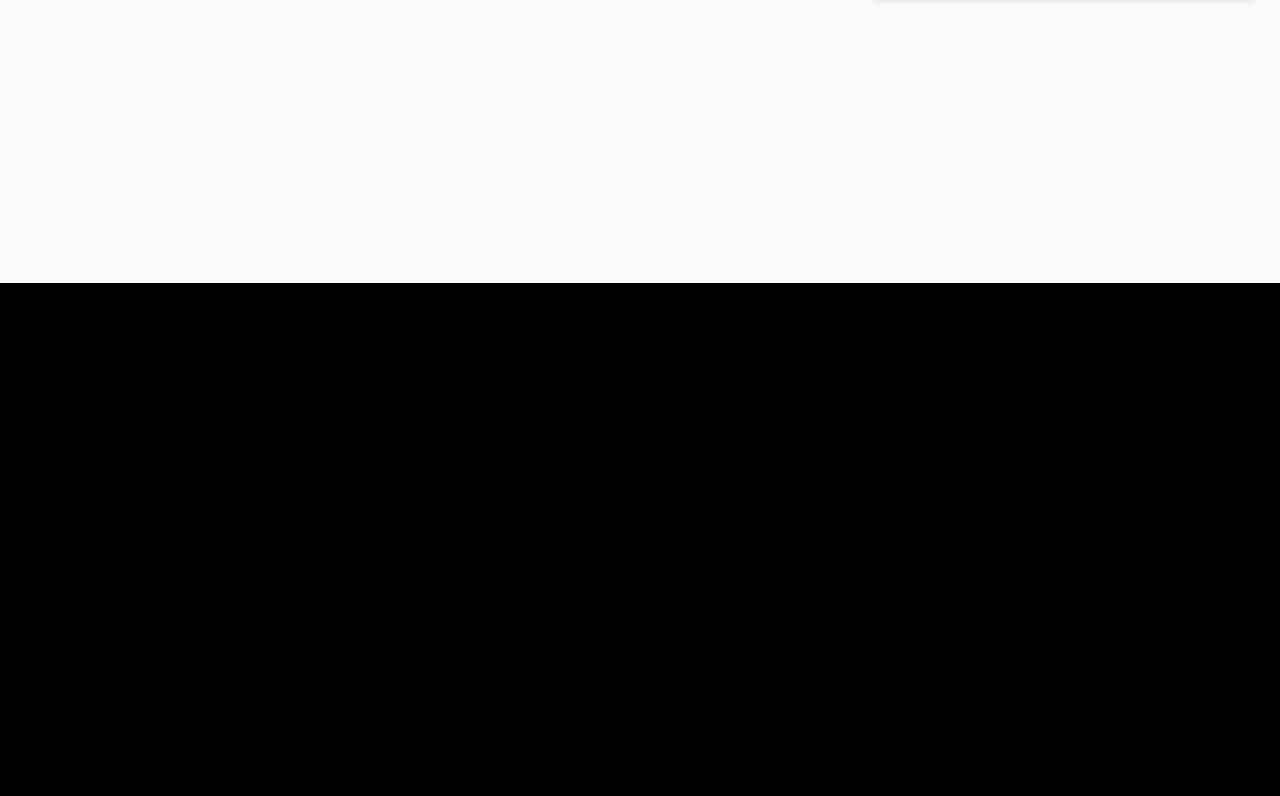
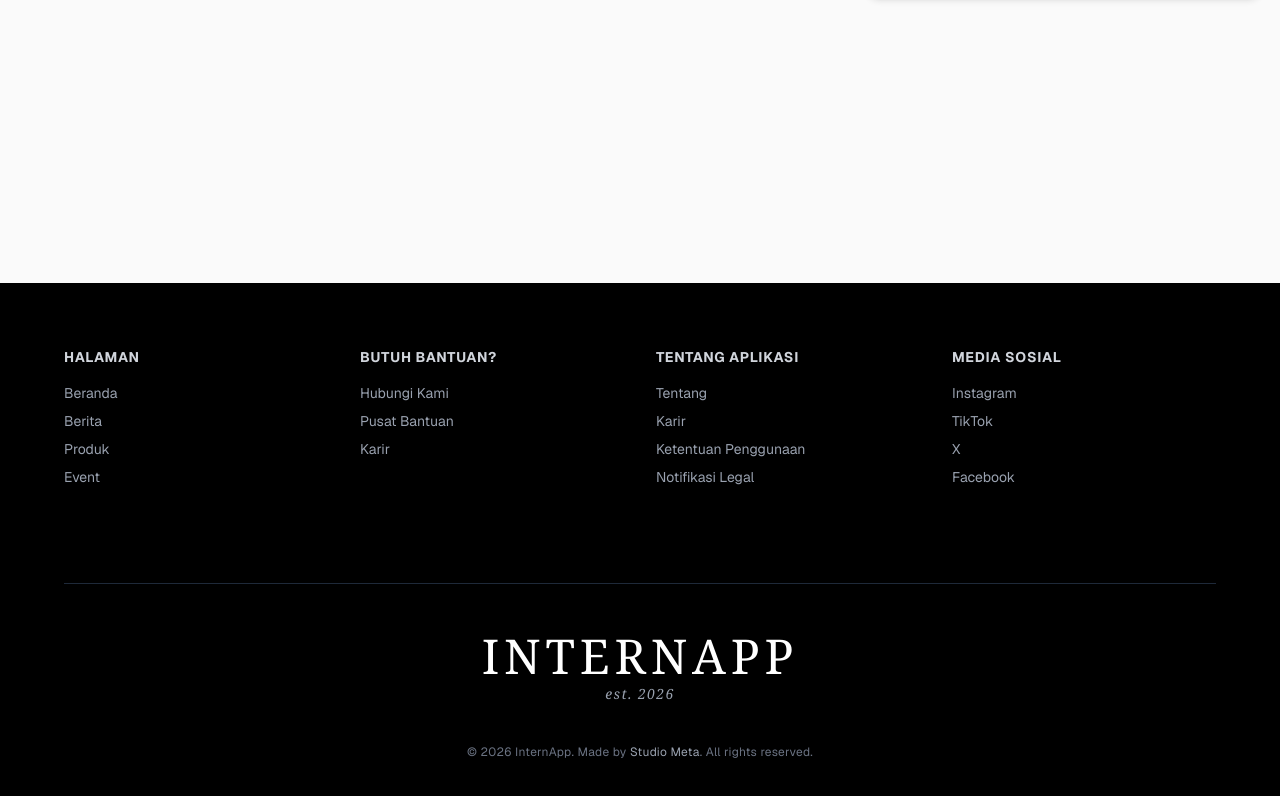
Before and after one commit to 1ducky/internApp, a Next.js app: page / in a window 1280 px wide. Shown: the part 580-1376 px from the top of the page. Before the commit the page ends 863 px from the top, so only its background shows below. Built offline with nearby package versions, Linux system fonts and the light colour scheme; no server answers; the database is empty.

Commit message:
optimize clerk hydration

```diff
--- a/app/dashboard/post/csr.tsx
+++ b/app/dashboard/post/csr.tsx
@@ -113,6 +113,7 @@
                     </>
                 } />
             ))}
+            <div className="w-full flex items-center justify-center my-10">
                 {hasNextPage || isLoading ? (
                     <div ref={observerRef} className="py-4 flex items-center justify-center">
                         {isFetchingNextPage && <p className="text-sm text-zinc-500">Memuat...</p>}
@@ -125,6 +126,7 @@
                 {activeImage && (
                     <FeedHighLight onCloseAction={setActiveImage} src={activeImage} />
                 )}
+            </div>
         </>
     )
 }
--- a/app/layout.tsx
+++ b/app/layout.tsx
@@ -5,6 +5,7 @@
 import QueryProvider from "@/provider/query-provider";
 import { ConfirmProvider } from "@/provider/comfirm-provider";
 import Navbar from "@/component/global/navbar";
+import FooterComponent from "@/component/global/footer";
 
 const geistSans = Geist({
   variable: "--font-geist-sans",
@@ -17,8 +18,30 @@
 });
 
 export const metadata: Metadata = {
-  title: "Create Next App",
-  description: "Generated by create next app",
+  title: "InternApp",
+  description: "Aplikasi magang terbaik untuk menemukan dan melamar pekerjaan.",
+  openGraph: {
+    title: "InternApp",
+    description: "Aplikasi magang terbaik untuk menemukan dan melamar pekerjaan.",
+    url: "https://intern-app-silk.vercel.app/",
+    siteName: "InternApp",
+    images: [
+      {
+        url: "/thumbnail.png",
+        width: 1200,
+        height: 630,
+        alt: "Thumbnail InternApp",
+      },
+    ],
+    locale: "id_ID",
+    type: "website",
+  },
+  twitter: {
+    card: "summary_large_image",
+    title: "InternApp",
+    description: "Aplikasi magang terbaik untuk menemukan dan melamar pekerjaan.",
+    images: ["/thumbnail.png"], // TODO: Ganti dengan path gambar thumbnail yang sama
+  },
 };
 
 export default function RootLayout({
@@ -37,6 +60,7 @@
             <QueryProvider>
               <Navbar />
               {children}
+              <FooterComponent />
             </QueryProvider>
           </ConfirmProvider>
         </ClerkProvider>
--- a/component/feed/feed.carousel.tsx
+++ b/component/feed/feed.carousel.tsx
@@ -31,7 +31,7 @@
           alt={`Slide ${activeAssetIndex + 1}`}
           fill
           sizes='1280px, 720px'
-          priority
+          fetchPriority='auto'
           className="w-full h-full object-cover transition-transform duration-500 hover:scale-[1.02]"
           onClick={() => onZoom && onZoom(assets[activeAssetIndex].fileUrl)}
         />
--- a/component/feed/feed.client.tsx
+++ b/component/feed/feed.client.tsx
@@ -5,6 +5,7 @@
 import FeedPost from "./feed.post"
 import { useUser } from "@clerk/nextjs"
 import { FeedHighLight } from "./feed.higlight"
+import { FlagIcon } from "lucide-react"
 
 // dapatkan initial state dari server cache
 // dapatkan nilai id terahir untuk cursor
@@ -74,8 +75,8 @@
         <>
             {feeds?.map((feed) => (
                 <FeedPost key={feed.id} post={feed} viewer={viewer} onZoom={onZoom} option={
-                    <button className="w-full text-left px-4 py-2 text-sm text-zinc-700 dark:text-zinc-200 hover:bg-zinc-100 dark:hover:bg-zinc-800 transition-colors duration-150">
-                        Laporkan Postingan
+                    <button className="flex items-center gap-2 w-full text-left px-4 py-2 text-sm text-red-400 hover:bg-zinc-100 dark:hover:bg-zinc-800 transition-colors duration-150">
+                        <FlagIcon size={20} />Laporkan Postingan
                     </button>} />
             ))}
             {hasNextPage ? (
--- /dev/null
+++ b/component/global/footer.tsx
@@ -0,0 +1,86 @@
+export default function FooterComponent() {
+    return (
+        <>
+            <footer className="bg-black text-white py-16 px-8 md:px-16 font-sans">
+                <div className="max-w-7xl mx-auto">
+
+
+                    <div className="grid grid-cols-1 md:grid-cols-4 gap-8 mb-16">
+
+                        <div>
+                            <h4 className="text-sm font-bold tracking-wider uppercase mb-4 text-gray-300">Halaman</h4>
+                            <ul className="space-y-2 text-sm text-gray-400">
+                                <li><a href="#" className="hover:text-white transition">Beranda</a></li>
+                                <li><a href="#" className="hover:text-white transition">Berita</a></li>
+                                <li><a href="#" className="hover:text-white transition">Produk</a></li>
+                                <li><a href="#" className="hover:text-white transition">Event</a></li>
+                            </ul>
+                        </div>
+
+                        <div>
+                            <h4 className="text-sm font-bold tracking-wider uppercase mb-4 text-gray-300">Butuh Bantuan?</h4>
+                            <ul className="space-y-2 text-sm text-gray-400">
+                                <li><a href="#" className="hover:text-white transition">Hubungi Kami</a></li>
+                                <li><a href="#" className="hover:text-white transition">Pusat Bantuan</a></li>
+                                <li><a href="#" className="hover:text-white transition">Karir</a></li>
+                            </ul>
+                        </div>
+
+                        <div>
+                            <h4 className="text-sm font-bold tracking-wider uppercase mb-4 text-gray-300">Tentang Aplikasi</h4>
+                            <ul className="space-y-2 text-sm text-gray-400">
+                                <li><a href="#" className="hover:text-white transition">Tentang</a></li>
+                                <li><a href="#" className="hover:text-white transition">Karir</a></li>
+                                <li><a href="#" className="hover:text-white transition">Ketentuan Penggunaan</a></li>
+                                <li><a href="#" className="hover:text-white transition">Notifikasi Legal</a></li>
+                            </ul>
+                        </div>
+                        <div>
+                            <h4 className="text-sm font-bold tracking-wider uppercase mb-4 text-gray-300">Media Sosial</h4>
+                            <ul className="space-y-2 text-sm text-gray-400">
+                                <li><a href="#" className="hover:text-white transition">Instagram</a></li>
+                                <li><a href="#" className="hover:text-white transition">TikTok</a></li>
+                                <li><a href="#" className="hover:text-white transition">X</a></li>
+                                <li><a href="#" className="hover:text-white transition">Facebook</a></li>
+                            </ul>
+                        </div>
+
+                        <div className="flex justify-start md:justify-end space-x-6 text-xl">
+                            <a href="#" className="text-gray-400 hover:text-white transition" aria-label="Facebook">
+                                <i className="fab fa-facebook-f"></i>
+                            </a>
+                            <a href="#" className="text-gray-400 hover:text-white transition" aria-label="Instagram">
+                                <i className="fab fa-instagram"></i>
+                            </a>
+                            <a href="#" className="text-gray-400 hover:text-white transition" aria-label="Pinterest">
+                                <i className="fab fa-pinterest-p"></i>
+                            </a>
+                            <a href="#" className="text-gray-400 hover:text-white transition" aria-label="LinkedIn">
+                                <i className="fab fa-linkedin-in"></i>
+                            </a>
+                        </div>
+                    </div>
+
+                    <hr className="border-gray-800 my-8" />
+
+                    <div className="flex flex-col items-center justify-center text-center mt-12 space-y-6">
+                        <div className="flex flex-col items-center">
+                            <span className="text-4xl md:text-5xl font-serif tracking-widest uppercase font-medium">
+                                InternApp
+                            </span>
+                            <span className="text-sm italic font-serif text-gray-400 tracking-widest mt-1">
+                                est. 2026
+                            </span>
+                        </div>
+
+                        <div className="text-xs text-gray-500 tracking-wide pt-4">
+                            &copy; 2026 InternApp. Made by <a href="#" className="hover:underline text-gray-400">Studio Meta</a>. All rights reserved.
+                        </div>
+                    </div>
+
+                </div>
+            </footer>
+
+        </>
+    )
+}
```
Also changed, not shown: component/global/navbar.tsx (+13 -19 lines). Lines whose indentation alone changed are shown as unchanged.
